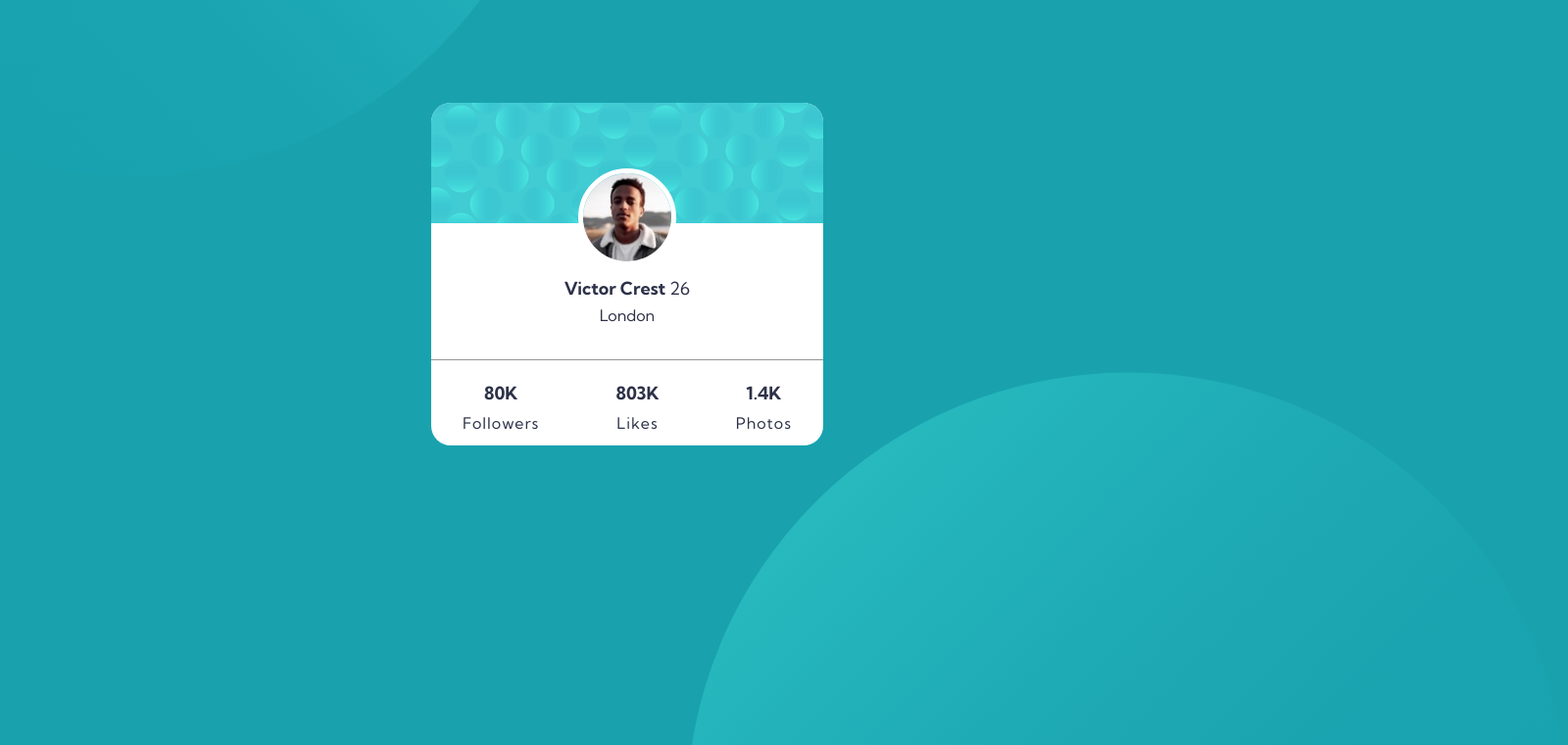
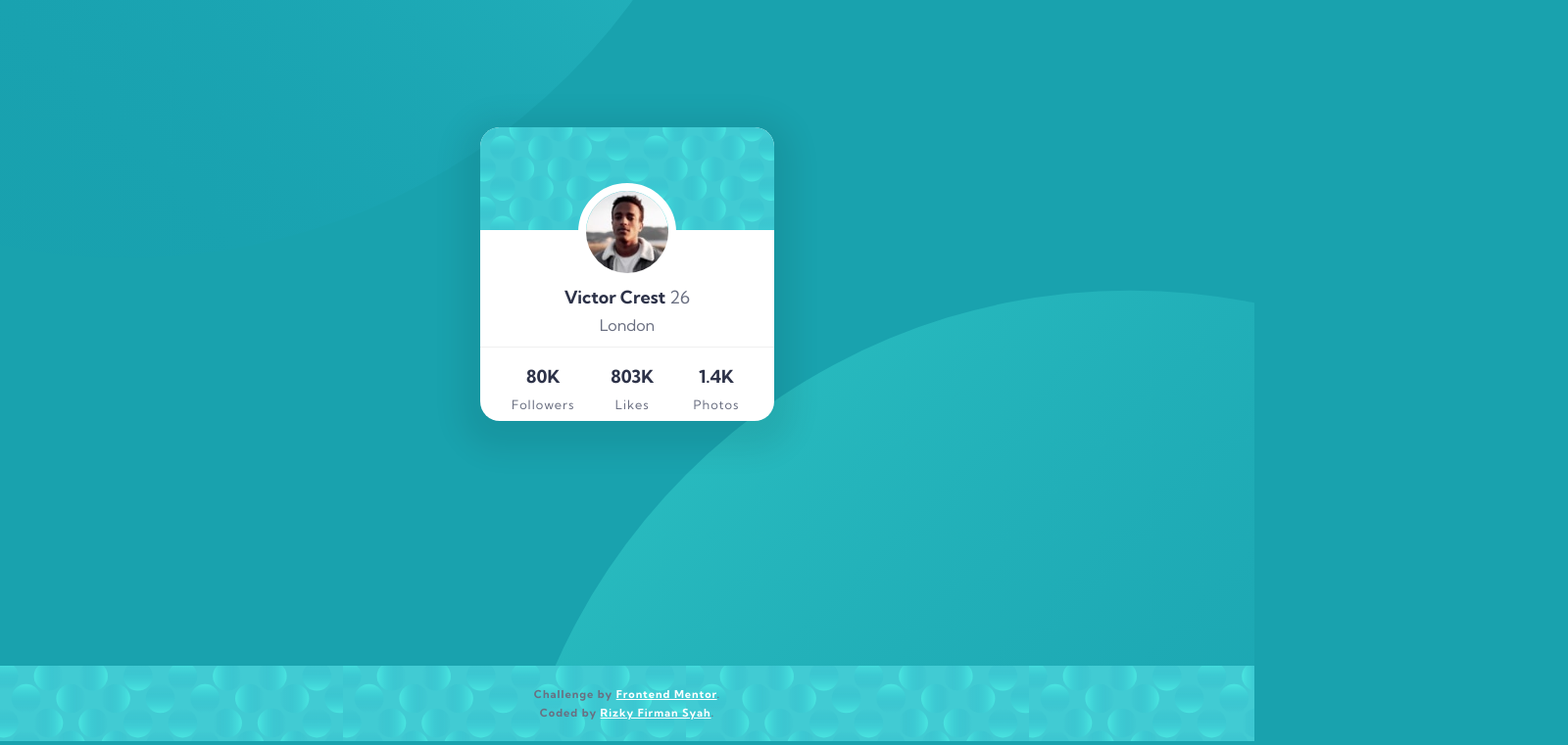
Before and after one commit to RizkyFirman/FrontEndMentor, a plain HTML site: page index.html in a window 1280 px wide. Shown: the part 120-881 px from the top of the page at 98% size, 1600 px wide, since content can reach past the window. Drawn offline with Linux system fonts and the light colour scheme.

Commit message:
New update for html and css

```diff
--- a/index.html
+++ b/index.html
@@ -38,9 +38,9 @@
   </div>
 
 
-  <!-- <div class="attribution">
-    Challenge by <a href="https://www.frontendmentor.io?ref=challenge" target="_blank">Frontend Mentor</a>.
-    Coded by <a href="instagram.com/howdy_rizky">Rizky Firmans Syah</a>.
-  </div> -->
+  <div class="attribution">
+    <p>Challenge by <a href="https://www.frontendmentor.io?ref=challenge" target="_blank">Frontend Mentor</a>.</p>
+    <p>Coded by <a href="https://www.frontendmentor.io/profile/RizkyFirman" target="_blank">Rizky Firman Syah</a>.</p>
+  </div>
 </body>
 </html>
--- a/style.css
+++ b/style.css
@@ -1,5 +1,19 @@
-.attribution { font-size: 11px; text-align: center; }
-.attribution a { color: hsl(228, 45%, 44%); }
+.attribution {
+    font-size: 11px;
+    text-align: center;
+    padding: 1rem 2rem;
+    background-image: url(images/bg-pattern-card.svg);
+    transition: 300ms;
+}
+
+.attribution p {
+    font-weight: 700;
+    letter-spacing: 1px;
+    margin: .5em;
+}
+.attribution a {
+    color: hsl(0, 0%, 100%);
+}
 
 *{
     box-sizing: border-box;
@@ -23,53 +37,57 @@ body{
     height: 100vh;
     background-color: var(--color3);
     font-family: var(--font);
-    overflow: hidden;
 }
 
 h1{
     font-size: 18px;
     font-weight: var(--font-weight2);
+    color: var(--color1);
 }
 
 span, p{
     font-weight: var(--font-weight1);
+    color: var(--color2);
 }
 
 .bg-pattern{
-    position: absolute;
-    z-index: -2;
+    position: relative;
     width: 100%;
     height: 100%;
+    overflow: hidden;
+}
+
+.top-pattern, .bottom-pattern{
+    position: absolute;
+    /* height: 800px; */
 }
 
 .top-pattern{
-    width: 500px;
-    height: auto;
-    position: absolute;
-    top: -40%;
-    left: -70%;
+    transform: translate(-70%, -60%);
+    top: 0;
+    left: 0;
 }
+
 .bottom-pattern{
-    width: 500px;
-    height: auto;
-    position: absolute;
-    bottom: -70%;
-    right: -70%;
+    transform: translate(70%, 60%);
+    right: 0;
+    bottom: 0;
 }
 
 .card{
-    position: relative;
-    z-index: 1000;
-    max-width: 300px;
-    height: 350px;
+    position: absolute;
+    min-width: 300px;
+    height: 300px;
     background: white;
     display: grid;
-    grid-template: 35% 40% 25% / 1fr;
+    grid-template: 35% 40% auto / 1fr;
     border-radius: 20px;
+    overflow: hidden;
+    margin: 0 auto;
     top: 50%;
     left: 50%;
     transform: translate(-50%, -50%);
-    overflow: hidden;
+    box-shadow: 0px 10px 30px 20px rgba(0,0,0,.08);
 }
 
 .header-pattern{
@@ -86,25 +104,24 @@ span, p{
     flex-direction: column;
     justify-content: center;
     align-items: center;
-    padding: 2rem;
     position: relative;
     color: var(--color1);
 }
 .content{
-    border-bottom: solid 1px hsl(0, 0%, 59%);
+    border-bottom: solid 1px hsl(0, 0%, 94%);
 }
 
 .content img{
     width: 100px;
     height: 100px;
     border-radius: 50px;
-    border: solid 5px white;
+    border: solid 8px white;
     position: absolute;
     top: -40%;
 }
 
 .content h1{
-    margin-top: 1.2em;
+    margin-top: 2.5em;
 }
 .content p{
     margin-top: .4em;
@@ -114,6 +131,7 @@ span, p{
     height: auto;
     flex-direction: row;
     justify-content: space-between;
+    padding: 0 2rem;
 }
 
 .content-stat{
@@ -129,29 +147,22 @@ span, p{
 
 .content-stat p{
     letter-spacing: 1px;
+    font-size: .8rem;
 }
 
 /* web */
-@media (min-width:768px){
+@media only screen and (min-width:768px){
 
+    .top-pattern, .bottom-pattern{
+        position: absolute;
+        width: 100%;
+    }
 
     .top-pattern{
-        width: 900px;
-        height: auto;
-        position: absolute;
-        top: -75%;
-        left: -25%;
-    }
-    .bottom-pattern{
-        width: 900px;
-        height: auto;
-        position: absolute;
-        bottom: -75%;
-        right: -25%;
+        transform: translate(-40%, -70%);
     }
 
-    .card{
-        max-width: 400px;
+    .bottom-pattern{
+        transform: translate(40%, 70%);
     }
-
 }
```
